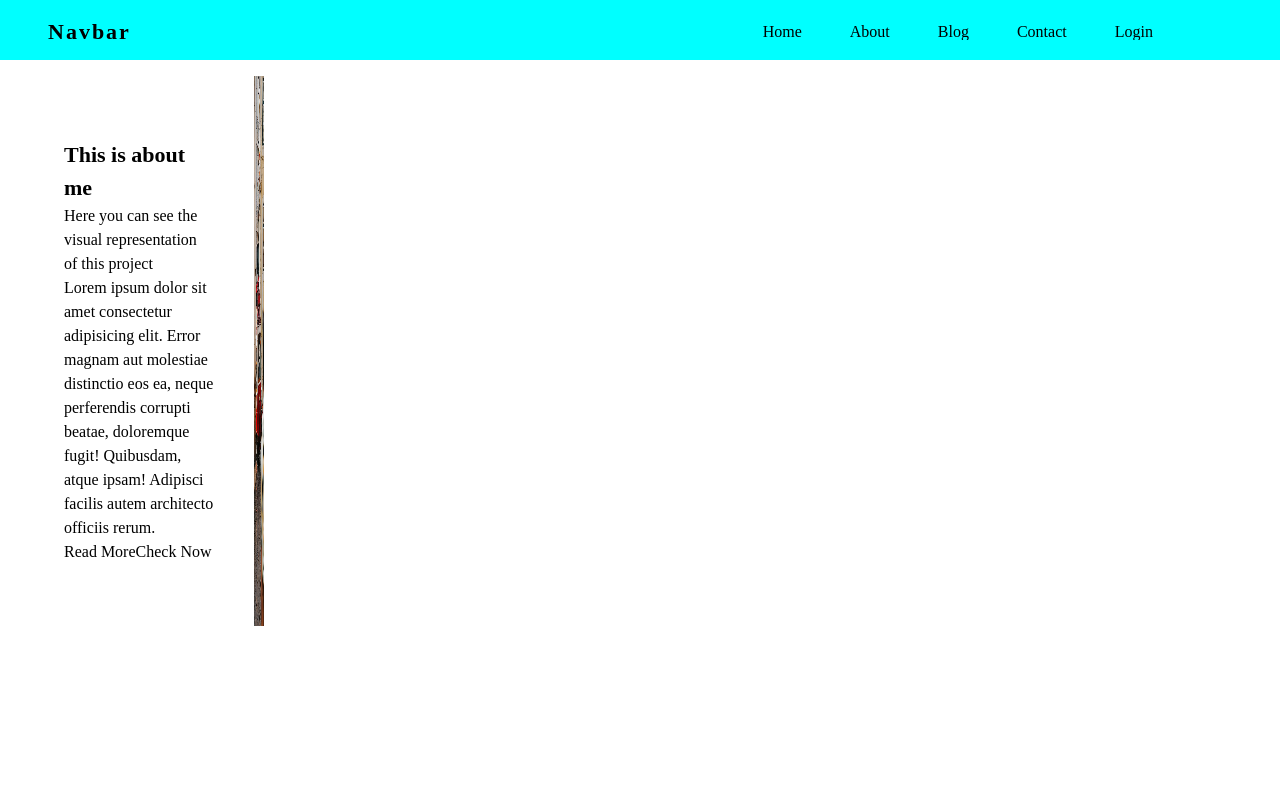
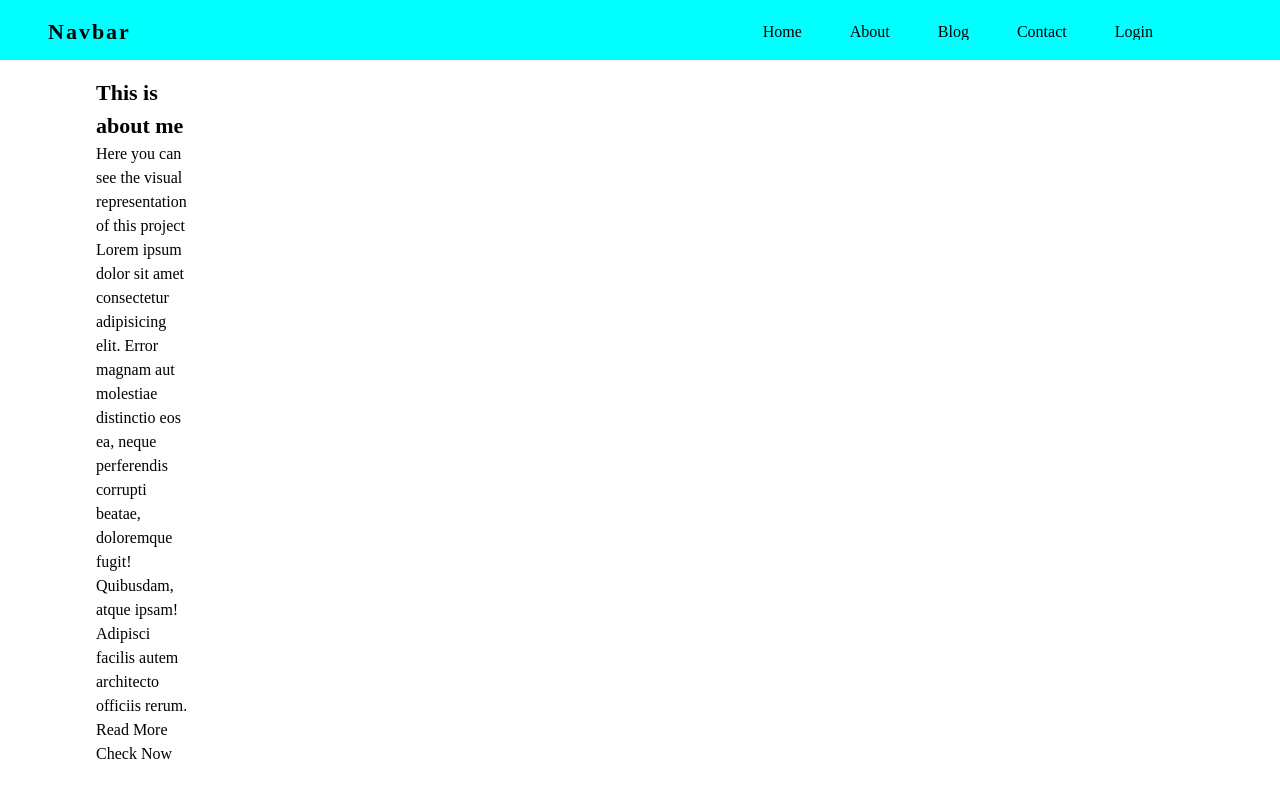
Before and after one commit to neelendrareddy9001/json_webtoken-authentication, a React (Create React App) app in the folder client/: page / in a window 1280 px wide. Shown: the top 798 px of the page. Built offline with nearby package versions, Linux system fonts and the light colour scheme.

Commit message:
checking status

```diff
--- a/client/src/Components/Home/Home.jsx
+++ b/client/src/Components/Home/Home.jsx
@@ -20,7 +20,7 @@ const Home = () => {
           </div>
         </div>
         <div className="img-container">
-          <img src={Img} alt="logo" />
+
         </div>
       </div>
     </section>
--- a/client/src/index.css
+++ b/client/src/index.css
@@ -80,6 +80,8 @@ ul li::before {
   justify-content: space-between;
   align-items: center;
   gap: 40px;
+  flex-basis: 50%;
+  padding: 0 32px;
 }
 .home h4 {
   font-size: 22px;
@@ -97,7 +99,8 @@ ul li::before {
   padding: 20px auto;
 }
 .img-container {
-  height: 550px;
+  height: 450px;
+  width: 600px;
 }
 .img-container img {
   width: 100%;
```
